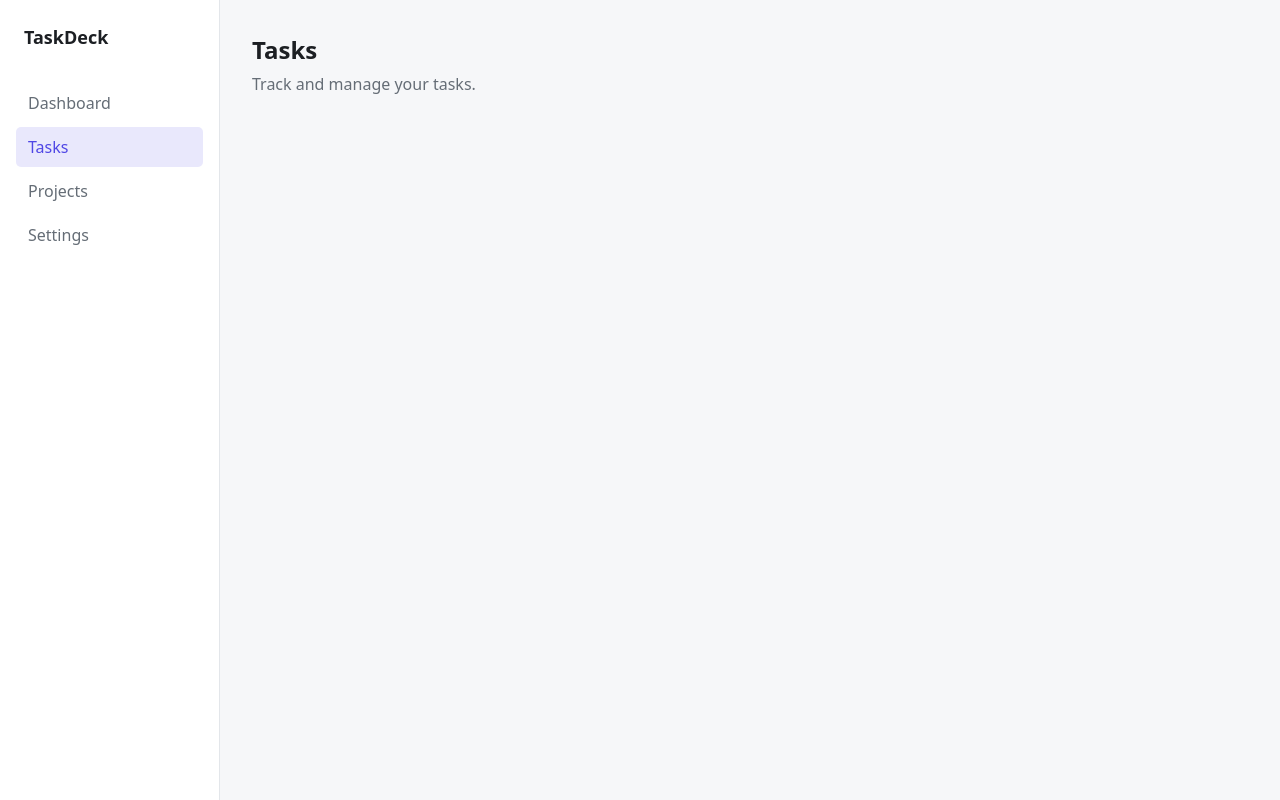
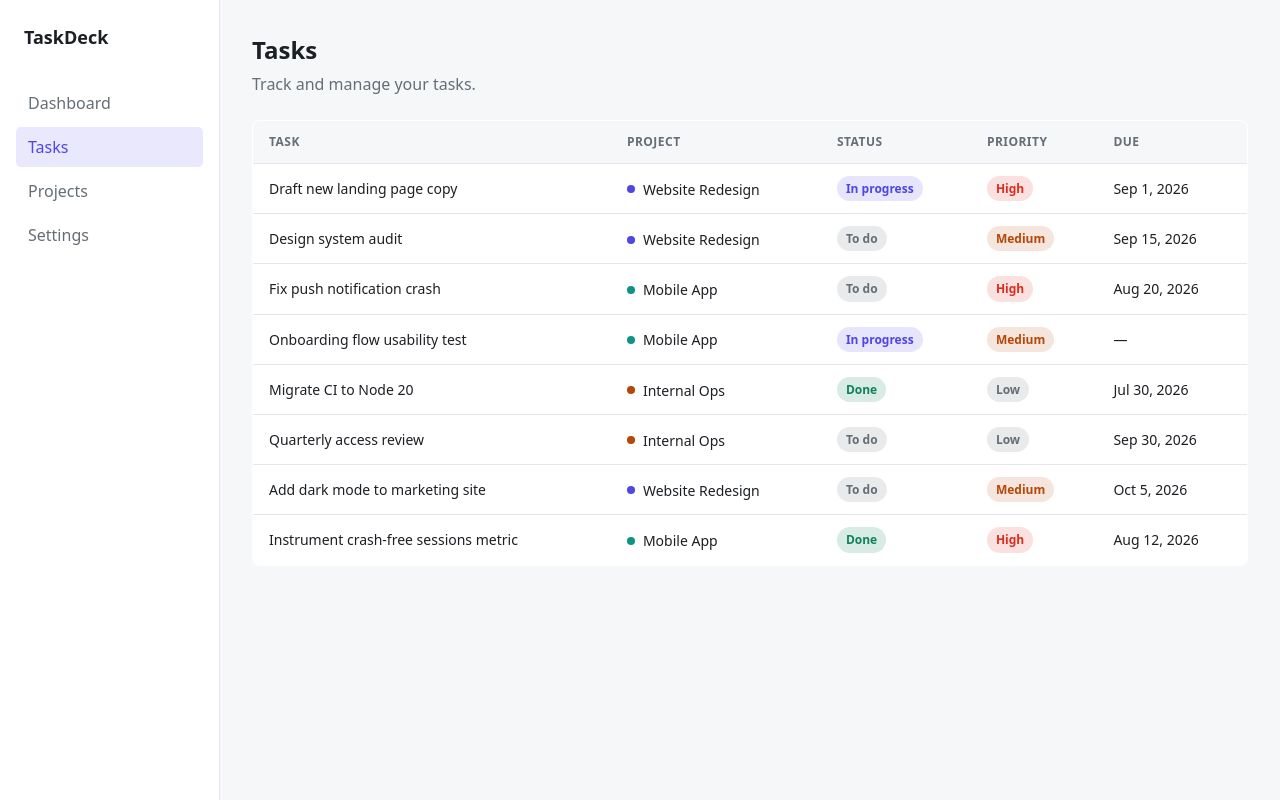
Before and after one commit to smithernest2026/taskdeck, a React (Vite) app: page /tasks in a window 1280 px wide. Built offline with nearby package versions, Linux system fonts and the light colour scheme.

Commit message:
feat: render task table on Tasks page
Add a TaskTable that lists tasks with project, status, priority, and due
date, highlighting overdue tasks. Wire it into the Tasks page.

```diff
--- /dev/null
+++ b/src/components/TaskTable.css
@@ -0,0 +1,58 @@
+.task-table {
+  width: 100%;
+  border-collapse: collapse;
+  background: var(--color-surface);
+  border: 1px solid var(--color-border);
+  border-radius: var(--radius);
+  overflow: hidden;
+}
+
+.task-table th,
+.task-table td {
+  text-align: left;
+  padding: var(--space-3) var(--space-4);
+  border-bottom: 1px solid var(--color-border);
+  font-size: 14px;
+}
+
+.task-table th {
+  font-size: 12px;
+  text-transform: uppercase;
+  letter-spacing: 0.04em;
+  color: var(--color-text-muted);
+  background: var(--color-bg);
+}
+
+.task-table tbody tr:last-child td {
+  border-bottom: none;
+}
+
+.task-table tbody tr:hover {
+  background: var(--color-bg);
+}
+
+.task-table__title {
+  font-weight: 500;
+}
+
+.task-table__project {
+  display: inline-flex;
+  align-items: center;
+  gap: var(--space-2);
+}
+
+.task-table__dot {
+  width: 8px;
+  height: 8px;
+  border-radius: 999px;
+  display: inline-block;
+}
+
+.task-table__muted {
+  color: var(--color-text-muted);
+}
+
+.task-table__overdue {
+  color: var(--color-danger);
+  font-weight: 500;
+}
--- /dev/null
+++ b/src/components/TaskTable.tsx
@@ -0,0 +1,68 @@
+import { useMemo } from 'react';
+import type { Project, Task } from '../types';
+import { PriorityBadge, StatusBadge } from './Badge';
+import { formatDate, isOverdue } from '../lib/date';
+import './TaskTable.css';
+
+interface TaskTableProps {
+  tasks: Task[];
+  projects: Project[];
+}
+
+export default function TaskTable({ tasks, projects }: TaskTableProps) {
+  const projectsById = useMemo(() => {
+    const map = new Map<string, Project>();
+    for (const project of projects) map.set(project.id, project);
+    return map;
+  }, [projects]);
+
+  return (
+    <table className="task-table">
+      <thead>
+        <tr>
+          <th scope="col">Task</th>
+          <th scope="col">Project</th>
+          <th scope="col">Status</th>
+          <th scope="col">Priority</th>
+          <th scope="col">Due</th>
+        </tr>
+      </thead>
+      <tbody>
+        {tasks.map((task) => {
+          const project = task.projectId
+            ? projectsById.get(task.projectId)
+            : null;
+          const overdue = task.status !== 'done' && isOverdue(task.dueDate);
+          return (
+            <tr key={task.id}>
+              <td className="task-table__title">{task.title}</td>
+              <td>
+                {project ? (
+                  <span className="task-table__project">
+                    <span
+                      className="task-table__dot"
+                      style={{ background: project.color }}
+                      aria-hidden="true"
+                    />
+                    {project.name}
+                  </span>
+                ) : (
+                  <span className="task-table__muted">No project</span>
+                )}
+              </td>
+              <td>
+                <StatusBadge status={task.status} />
+              </td>
+              <td>
+                <PriorityBadge priority={task.priority} />
+              </td>
+              <td className={overdue ? 'task-table__overdue' : undefined}>
+                {formatDate(task.dueDate)}
+              </td>
+            </tr>
+          );
+        })}
+      </tbody>
+    </table>
+  );
+}
--- a/src/pages/TasksPage.tsx
+++ b/src/pages/TasksPage.tsx
@@ -1,9 +1,14 @@
 import Header from '../components/Header';
+import TaskTable from '../components/TaskTable';
+import { useStore } from '../store/StoreContext';
 
 export default function TasksPage() {
+  const { state } = useStore();
+
   return (
     <>
       <Header title="Tasks" description="Track and manage your tasks." />
+      <TaskTable tasks={state.tasks} projects={state.projects} />
     </>
   );
 }
```
